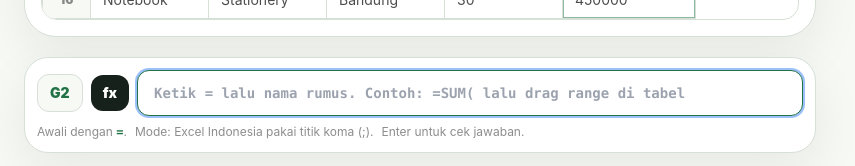
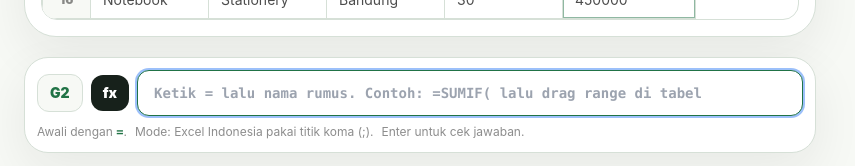
Before and after one commit to NexaPixelStudio/multipotentiality.id, a React (Vite) app: page / in a window 1280 px wide. Shown: the part 1675-1841 px from the top of the page, without its empty margins (0-855 px from the left). Built offline with nearby package versions, Linux system fonts and the light colour scheme.

Commit message:
Add files via upload

```diff
--- a/src/App.jsx
+++ b/src/App.jsx
@@ -48,6 +48,8 @@ export default function App() {
       .filter((formula) => formula.name?.toUpperCase() !== selectedName)
       .map((formula) => ({
         name: formula.name,
+        syntax: formula.syntax,
+        description: formula.description,
         category: formula.category,
         displayCategory: formula.displayCategory,
         hasExercise: formula.hasExercise
@@ -56,6 +58,8 @@ export default function App() {
     return [
       ...selected.map((formula) => ({
         name: formula.name,
+        syntax: formula.syntax,
+        description: formula.description,
         category: formula.category,
         displayCategory: formula.displayCategory,
         hasExercise: formula.hasExercise
--- a/src/components/FormulaBar.jsx
+++ b/src/components/FormulaBar.jsx
@@ -21,6 +21,121 @@ function dedupeOptions(options = []) {
   });
 }
 
+function findActiveFunction(value = '', cursor = 0) {
+  const before = value.slice(0, cursor);
+  let depth = 0;
+
+  for (let index = before.length - 1; index >= 0; index -= 1) {
+    const char = before[index];
+
+    if (char === ')') {
+      depth += 1;
+      continue;
+    }
+
+    if (char === '(') {
+      if (depth > 0) {
+        depth -= 1;
+        continue;
+      }
+
+      const prefix = before.slice(0, index);
+      const match = prefix.match(/([A-Za-z.][A-Za-z0-9._]*)\s*$/);
+      if (!match) return null;
+
+      const functionName = match[1].toUpperCase();
+      const argsText = before.slice(index + 1);
+      let nested = 0;
+      let argIndex = 0;
+
+      for (const item of argsText) {
+        if (item === '(') nested += 1;
+        if (item === ')') nested = Math.max(0, nested - 1);
+        if ((item === ',' || item === ';') && nested === 0) argIndex += 1;
+      }
+
+      return {
+        name: functionName,
+        argIndex,
+        openIndex: index
+      };
+    }
+  }
+
+  return null;
+}
+
+function splitTopLevel(value = '') {
+  const parts = [];
+  let current = '';
+  let parenDepth = 0;
+  let bracketDepth = 0;
+
+  for (const char of value) {
+    if (char === '(') parenDepth += 1;
+    if (char === ')') parenDepth = Math.max(0, parenDepth - 1);
+    if (char === '[') bracketDepth += 1;
+    if (char === ']') bracketDepth = Math.max(0, bracketDepth - 1);
+
+    if (char === ',' && parenDepth === 0 && bracketDepth === 0) {
+      parts.push(current.trim());
+      current = '';
+      continue;
+    }
+
+    current += char;
+  }
+
+  if (current.trim()) parts.push(current.trim());
+  return parts;
+}
+
+function getSyntaxParts(option, separatorMode = 'id') {
+  const rawSyntax = option?.syntax || `${option?.name || 'FORMULA'}(argument1, [argument2], ...)`;
+  const openIndex = rawSyntax.indexOf('(');
+  const closeIndex = rawSyntax.lastIndexOf(')');
+  const displayName = option?.name || rawSyntax.slice(0, openIndex) || 'FORMULA';
+  const separator = separatorMode === 'id' ? '; ' : ', ';
+
+  if (openIndex === -1 || closeIndex === -1 || closeIndex <= openIndex) {
+    return {
+      name: displayName,
+      args: ['argument1', '[argument2]', '...'],
+      separator
+    };
+  }
+
+  const args = splitTopLevel(rawSyntax.slice(openIndex + 1, closeIndex));
+
+  return {
+    name: rawSyntax.slice(0, openIndex).trim() || displayName,
+    args: args.length ? args : ['argument1', '[argument2]', '...'],
+    separator
+  };
+}
+
+function SignatureTooltip({ signature }) {
+  if (!signature) return null;
+
+  const activeArg = Math.min(signature.argIndex, signature.args.length - 1);
+
+  return (
+    <div className="absolute left-2 top-[calc(100%+6px)] z-30 max-w-[min(680px,calc(100vw-3rem))] rounded-md border border-black/15 bg-white px-3 py-2 text-left font-mono text-[11px] font-semibold text-black shadow-[0_10px_24px_rgba(0,0,0,0.14)] dark:border-white/15 dark:bg-[#111A14] dark:text-white sm:text-xs">
+      <span className="font-black text-coach-green dark:text-emerald-200">{signature.name}</span>
+      <span>(</span>
+      {signature.args.map((arg, index) => (
+        <span key={`${signature.name}-${arg}-${index}`}>
+          {index > 0 && <span className="text-black/35 dark:text-white/35">{signature.separator}</span>}
+          <span className={index === activeArg ? 'rounded bg-coach-greenSoft px-1 py-0.5 font-black text-coach-green dark:bg-emerald-400/15 dark:text-emerald-200' : 'text-black/70 dark:text-white/70'}>
+            {arg}
+          </span>
+        </span>
+      ))}
+      <span>)</span>
+    </div>
+  );
+}
+
 export default function FormulaBar({
   activeCell,
   selectedRange,
@@ -40,17 +155,31 @@ export default function FormulaBar({
 
   const cursor = Math.min(cursorPosition ?? value.length, value.length);
   const fragmentInfo = useMemo(() => getFragment(value, cursor), [value, cursor]);
+  const cleanOptions = useMemo(() => dedupeOptions(formulaOptions), [formulaOptions]);
 
   const suggestions = useMemo(() => {
     if (!fragmentInfo?.fragment) return [];
     const fragment = fragmentInfo.fragment.toUpperCase();
     if (fragment.length < 1) return [];
 
-    const cleanOptions = dedupeOptions(formulaOptions);
     const startsWith = cleanOptions.filter((item) => item.name.toUpperCase().startsWith(fragment));
     const includes = cleanOptions.filter((item) => !item.name.toUpperCase().startsWith(fragment) && item.name.toUpperCase().includes(fragment));
     return [...startsWith, ...includes].slice(0, 8);
-  }, [formulaOptions, fragmentInfo]);
+  }, [cleanOptions, fragmentInfo]);
+
+  const activeSignature = useMemo(() => {
+    const activeFunction = findActiveFunction(value, cursor);
+    if (!activeFunction) return null;
+
+    const option = cleanOptions.find((item) => item.name?.toUpperCase() === activeFunction.name);
+    if (!option) return null;
+
+    const syntax = getSyntaxParts(option, separatorMode);
+    return {
+      ...syntax,
+      argIndex: activeFunction.argIndex
+    };
+  }, [cleanOptions, cursor, separatorMode, value]);
 
   useEffect(() => {
     setActiveIndex(0);
@@ -121,8 +250,8 @@ export default function FormulaBar({
   };
 
   const placeholder = separatorMode === 'id'
-    ? 'Ketik = lalu nama rumus. Contoh: =SUM( lalu drag range di tabel'
-    : 'Type = then formula name. Example: =SUM( then drag a table range';
+    ? 'Ketik = lalu nama rumus. Contoh: =SUMIF( lalu drag range di tabel'
+    : 'Type = then formula name. Example: =SUMIF( then drag a table range';
 
   return (
     <div className="rounded-[1.5rem] border border-coach-line bg-white p-3 shadow-soft dark:border-white/10 dark:bg-white/[0.055]">
@@ -162,20 +291,30 @@ export default function FormulaBar({
               <div className="border-b border-coach-line bg-coach-greenSoft px-3 py-2 text-[10px] font-black uppercase tracking-[0.18em] text-coach-green dark:border-white/10 dark:bg-emerald-400/10 dark:text-emerald-200">
                 Tekan Tab untuk pakai rumus
               </div>
-              {suggestions.map((item, index) => (
+              {suggestions.map((item, index) => {
+                const syntax = getSyntaxParts(item, separatorMode);
+                return (
                   <button
                     key={`${item.name}-${item.category}-${index}`}
                     type="button"
                     onMouseDown={(event) => event.preventDefault()}
                     onClick={() => insertSuggestion(item)}
-                  className={`flex w-full items-center justify-between gap-3 px-4 py-3 text-left transition ${index === activeIndex ? 'bg-coach-green text-white' : 'hover:bg-coach-greenSoft dark:hover:bg-white/8'}`}
+                    className={`flex w-full items-start justify-between gap-3 px-4 py-3 text-left transition ${index === activeIndex ? 'bg-coach-green text-white' : 'hover:bg-coach-greenSoft dark:hover:bg-white/8'}`}
                   >
-                  <span className="font-mono text-sm font-black">{item.name}</span>
-                  <span className={`truncate text-xs font-bold ${index === activeIndex ? 'text-white/70' : 'text-black/45 dark:text-white/45'}`}>{item.displayCategory || item.category}</span>
+                    <span>
+                      <span className="block font-mono text-sm font-black">{item.name}</span>
+                      <span className={`mt-0.5 block font-mono text-[11px] font-semibold ${index === activeIndex ? 'text-white/75' : 'text-black/45 dark:text-white/45'}`}>
+                        {syntax.name}({syntax.args.join(syntax.separator)})
+                      </span>
+                    </span>
+                    <span className={`shrink-0 truncate text-xs font-bold ${index === activeIndex ? 'text-white/70' : 'text-black/45 dark:text-white/45'}`}>{item.displayCategory || item.category}</span>
                   </button>
-              ))}
+                );
+              })}
             </div>
           )}
+
+          {!open && <SignatureTooltip signature={activeSignature} />}
         </div>
       </div>
 
@@ -183,6 +322,11 @@ export default function FormulaBar({
         <span>Awali dengan <span className="font-mono font-black text-coach-green dark:text-emerald-200">=</span>.</span>
         <span>Mode: {separatorMode === 'id' ? 'Excel Indonesia pakai titik koma (;)' : 'Excel English pakai koma (,)' }.</span>
         <span>Enter untuk cek jawaban.</span>
+        {activeSignature && (
+          <span className="rounded-full bg-coach-greenSoft px-2 py-1 font-mono font-black text-coach-green dark:bg-emerald-400/10 dark:text-emerald-200">
+            Argumen aktif: {activeSignature.args[Math.min(activeSignature.argIndex, activeSignature.args.length - 1)]}
+          </span>
+        )}
         {selectedRange && (
           <span className="rounded-full bg-coach-greenSoft px-2 py-1 font-mono font-black text-coach-green dark:bg-emerald-400/10 dark:text-emerald-200">
             Range: {selectedRange}
```
Lines whose indentation alone changed are shown as unchanged.
